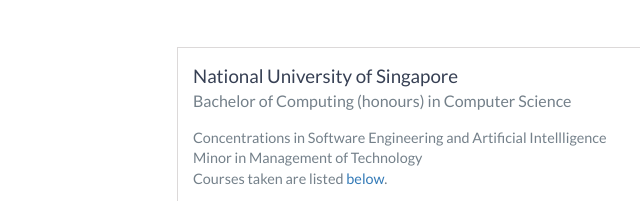
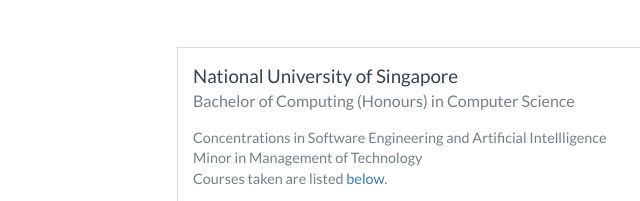
Before and after one commit to amrut-prabhu/amrut-prabhu.github.io, a website: page index.html in a window 1280 px wide. Shown: the part 2799-3000 px from the top of the page, 113-753 px from the left. Drawn offline with nearby package versions, Linux system fonts and the light colour scheme.

Commit message:
Fix typo

```diff
--- a/index.html
+++ b/index.html
@@ -214,7 +214,7 @@
         <div class="education-block">
             <h3>National University of Singapore</h3>
             <span class="education-date">Aug 2016 - Jul 2020 (expected)</span>
-            <h4>Bachelor of Computing (honours) in Computer Science</h4>
+            <h4>Bachelor of Computing (Honours) in Computer Science</h4>
             <p>
                 Concentrations in Software Engineering and Artificial Intellligence<br>
                 Minor in Management of Technology<br>
```
